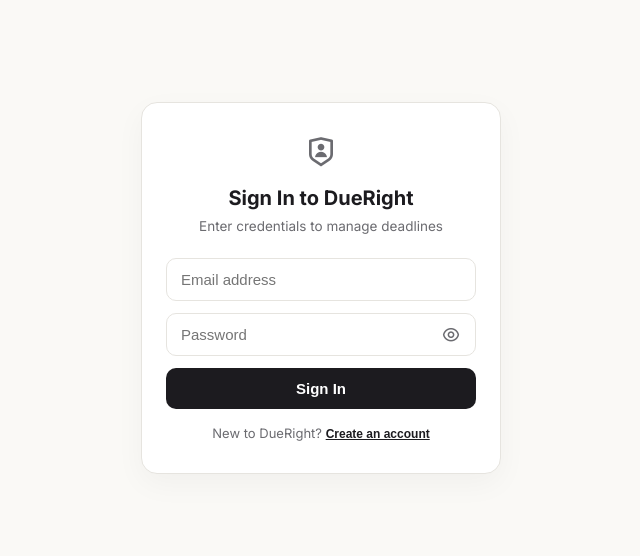
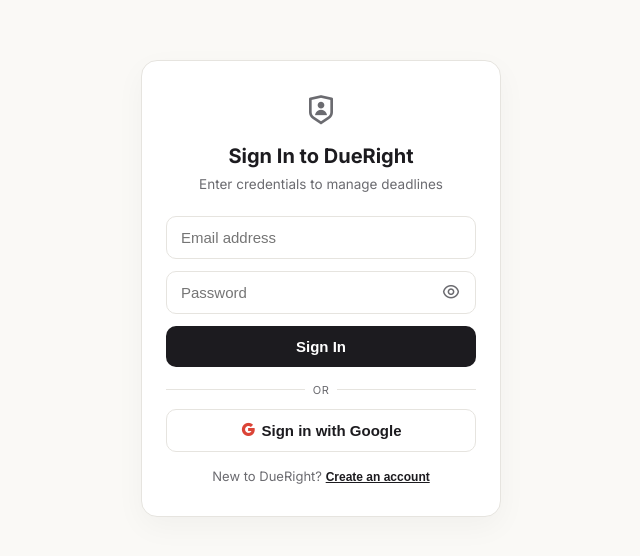
Before and after one commit to saahiyo/DueRight, a React (Vite) app in the folder frontend/: page / in a window 1280 px wide. Shown: the part 112-668 px from the top of the page, without its empty margins (319-959 px from the left). Built offline with nearby package versions, Linux system fonts and the light colour scheme; no server answers.

Commit message:
feat: configure live Firebase project credentials and implement Google Sign-In support

```diff
--- a/frontend/src/App.jsx
+++ b/frontend/src/App.jsx
@@ -2,7 +2,7 @@
 import { api } from './api'
 import AddDeadline from './components/AddDeadline'
 import DeadlineList from './components/DeadlineList'
-import { onAuthStateChanged, signInWithEmailAndPassword, createUserWithEmailAndPassword, signOut } from 'firebase/auth'
+import { onAuthStateChanged, signInWithEmailAndPassword, createUserWithEmailAndPassword, signOut, GoogleAuthProvider, signInWithPopup } from 'firebase/auth'
 import { auth, isFirebaseAuthEnabled } from './firebase'
 
 export default function App() {
@@ -105,6 +105,27 @@
     }
   }
 
+  async function handleGoogleSignIn() {
+    setAuthLoading(true)
+    setAuthError(null)
+    try {
+      if (!isFirebaseAuthEnabled()) {
+        setUser({ email: 'google-user@dueright.com', uid: 'local-google-user' })
+        setAuthorized(true)
+        refresh()
+        showToast('Signed in with Google (Mock Auth).')
+      } else {
+        const provider = new GoogleAuthProvider()
+        await signInWithPopup(auth, provider)
+        showToast('Signed in with Google successfully!')
+      }
+    } catch (err) {
+      setAuthError(err.message)
+    } finally {
+      setAuthLoading(false)
+    }
+  }
+
   async function handleLogout() {
     if (!isFirebaseAuthEnabled()) {
       setUser(null)
@@ -187,6 +208,22 @@
               {authLoading ? 'Connecting...' : authMode === 'login' ? 'Sign In' : 'Sign Up'}
             </button>
           </form>
+
+          <div style={{ display: 'flex', alignItems: 'center', margin: '16px 0 12px', gap: '8px' }}>
+            <div style={{ flex: 1, height: '1px', background: 'var(--border)' }}></div>
+            <span style={{ fontSize: '11px', color: 'var(--ink-soft)', textTransform: 'uppercase', letterSpacing: '0.5px' }}>or</span>
+            <div style={{ flex: 1, height: '1px', background: 'var(--border)' }}></div>
+          </div>
+
+          <button
+            type="button"
+            className="google-btn"
+            onClick={handleGoogleSignIn}
+            disabled={authLoading}
+          >
+            <i className="ri-google-fill" style={{ color: '#db4437', marginRight: '6px' }}></i>
+            Sign in with Google
+          </button>
           {authError && <p className="field-error" style={{ position: 'static', marginTop: '12px', textAlign: 'center' }}>{authError}</p>}
           <div style={{ marginTop: '16px', fontSize: '13px', color: 'var(--ink-soft)' }}>
             {authMode === 'login' ? (
--- a/frontend/src/firebase.js
+++ b/frontend/src/firebase.js
@@ -2,17 +2,18 @@
 import { getAuth } from 'firebase/auth'
 
 const firebaseConfig = {
-  apiKey: import.meta.env.VITE_FIREBASE_API_KEY || "mock-api-key",
-  authDomain: import.meta.env.VITE_FIREBASE_AUTH_DOMAIN || "mock-project.firebaseapp.com",
-  projectId: import.meta.env.VITE_FIREBASE_PROJECT_ID || "mock-project",
-  storageBucket: import.meta.env.VITE_FIREBASE_STORAGE_BUCKET || "mock-project.appspot.com",
-  messagingSenderId: import.meta.env.VITE_FIREBASE_MESSAGING_SENDER_ID || "1234567890",
-  appId: import.meta.env.VITE_FIREBASE_APP_ID || "1:1234567890:web:12345abcde"
+  apiKey: "AIzaSyAyZVZgd0hcCmkGPP0O5h_fHrf1rTsdwp8",
+  authDomain: "dueright.firebaseapp.com",
+  projectId: "dueright",
+  storageBucket: "dueright.firebasestorage.app",
+  messagingSenderId: "721415917114",
+  appId: "1:721415917114:web:f26d6d0e0d8d5f59fa6f03",
+  measurementId: "G-PM51R8XDZH"
 }
 
 const app = initializeApp(firebaseConfig)
 export const auth = getAuth(app)
 
 export const isFirebaseAuthEnabled = () => {
-  return !!import.meta.env.VITE_FIREBASE_API_KEY
+  return true
 }
--- a/frontend/src/index.css
+++ b/frontend/src/index.css
@@ -729,3 +729,25 @@
   background: none !important;
   transform: translateY(-50%) !important;
 }
+
+/* Google Sign-In Button */
+.google-btn {
+  border: 1px solid var(--border) !important;
+  background: var(--surface) !important;
+  color: var(--ink) !important;
+  padding: 12px !important;
+  border-radius: 10px !important;
+  font-size: 15px !important;
+  font-weight: 600 !important;
+  cursor: pointer !important;
+  transition: all 0.2s ease !important;
+  width: 100% !important;
+  display: flex !important;
+  align-items: center !important;
+  justify-content: center !important;
+}
+
+.google-btn:hover {
+  background: #fcfcfc !important;
+  border-color: #d1d1d6 !important;
+}
```
